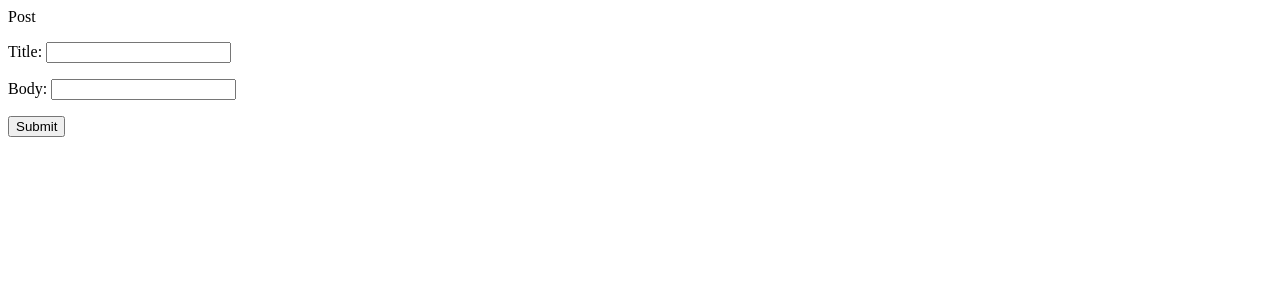
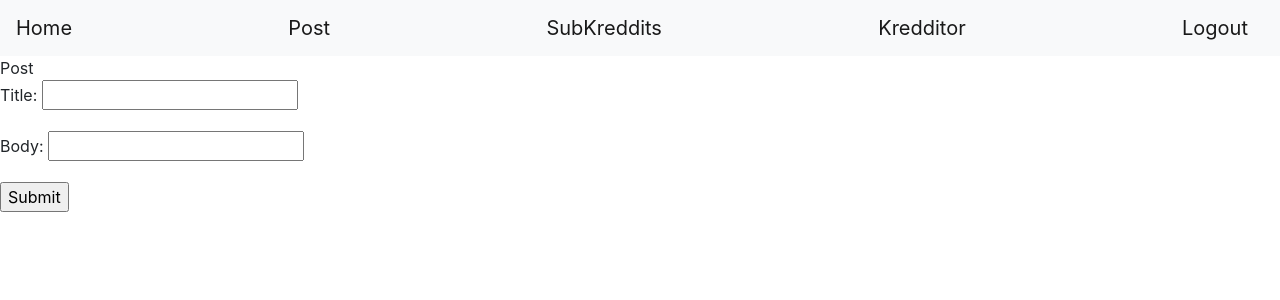
Before and after one commit to tander29/kreddit, a Django app: page /newpost/ in a window 1280 px wide. Shown: the top 300 px of the page. Run offline with Django 3.2, Linux system fonts and the light colour scheme; some libraries are stand-ins or nearby versions.

Commit message:
navbar added and logout feature added

```diff
--- a/kreddit/settings.py
+++ b/kreddit/settings.py
@@ -127,3 +127,7 @@ USE_TZ = True
 # https://docs.djangoproject.com/en/2.2/howto/static-files/
 
 STATIC_URL = '/static/'
+
+LOGIN_URL = '/login/'
+
+LOGOUT_REDIRECT_URL = '/login/'
--- a/kreddit/templates/homepage.html
+++ b/kreddit/templates/homepage.html
@@ -4,7 +4,6 @@
     <meta charset="UTF-8">
     <meta name="viewport" content="width=device-width, initial-scale=1.0">
     <meta http-equiv="X-UA-Compatible" content="ie=edge">
-    <link rel="stylesheet" href="https://stackpath.bootstrapcdn.com/bootstrap/4.3.1/css/bootstrap.min.css" integrity="sha384-ggOyR0iXCbMQv3Xipma34MD+dH/1fQ784/j6cY/iJTQUOhcWr7x9JvoRxT2MZw1T" crossorigin="anonymous">
     <title>kReddit | Home</title>
 </head>
 <body>
--- a/kreddit/templates/navbar.html
+++ b/kreddit/templates/navbar.html
@@ -1,7 +1,8 @@
+<link rel="stylesheet" href="https://stackpath.bootstrapcdn.com/bootstrap/4.3.1/css/bootstrap.min.css" integrity="sha384-ggOyR0iXCbMQv3Xipma34MD+dH/1fQ784/j6cY/iJTQUOhcWr7x9JvoRxT2MZw1T" crossorigin="anonymous">
 <nav class="navbar navbar-light bg-light">
-  <a class="navbar-brand" href="#">Home</a>
-  <a class="navbar-brand" href="#">Post</a>
-  <a class="navbar-brand" href="#">SubKreddits</a>
-  <a class="navbar-brand" href="#">Kredditor</a>
-  <a class="navbar-brand" href="#">Logout</a>
+  <a class="navbar-brand" href="/">Home</a>
+  <a class="navbar-brand" href="/newpost">Post</a>
+  <a class="navbar-brand" href="/subkreddit">SubKreddits</a>
+  <a class="navbar-brand" href="/kredditor/{{user.id}}">Kredditor</a>
+  <a class="navbar-brand" href="/logout">Logout</a>
 </nav>
--- a/kreddit/templates/post/newpost.html
+++ b/kreddit/templates/post/newpost.html
@@ -1,2 +1,3 @@
+{% include "../navbar.html" %}
 <div>Post</div>
 {%include "../generic_form.html" %}
--- a/kreddit/templates/subkreddit/subkreddit.html
+++ b/kreddit/templates/subkreddit/subkreddit.html
@@ -1,3 +1,4 @@
+{% include "../navbar.html" %}
 <h1>Subkreddit:</h1>
 {% if validsub %}
 <h2>Title: {{ sub.title }}</h2>
--- a/kreddit/urls.py
+++ b/kreddit/urls.py
@@ -15,7 +15,7 @@ Including another URLconf
 """
 from django.contrib import admin
 from django.urls import path
-from .views import homepage, login_view
+from .views import homepage, login_view, logout_link
 from .kredditor.urls import urlpatterns as kredditorurls
 from .post.urls import urlpatterns as posturls
 from .subkreddit.urls import urlpatterns as subkredditurls
@@ -23,7 +23,8 @@ from .subkreddit.urls import urlpatterns as subkredditurls
 urlpatterns = [
     path('admin/', admin.site.urls),
     path('', homepage, name='homepage'),
-    path('login/', login_view)
+    path('login/', login_view),
+    path('logout/', logout_link),
 ]
 
 urlpatterns += kredditorurls
```
Also changed, not shown: kreddit/views.py (+7 -1 lines).
